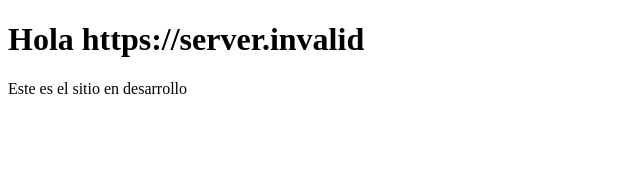
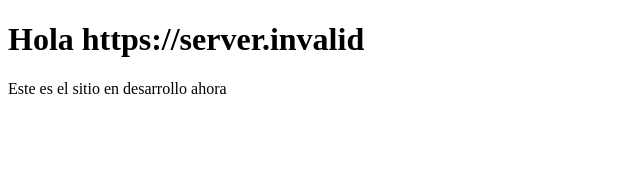
Before and after one commit to GuntherReyscher/edteam-ecommerce, a React (Vite) app: page / in a window 1280 px wide. Shown: the top 170 px of the page, without its empty margins (0-640 px from the left). Built offline with nearby package versions, Linux system fonts and the light colour scheme; no server answers.

Commit message:
otra modificacion mensaje desarrollo

```diff
--- a/src/App.jsx
+++ b/src/App.jsx
@@ -6,7 +6,7 @@ function App() {
     <>
       <div>
         <h1>Hola {API_URL}</h1>
-        <p>Este es el sitio en desarrollo</p>
+        <p>Este es el sitio en desarrollo ahora</p>
       </div>
     </>
   )
```
